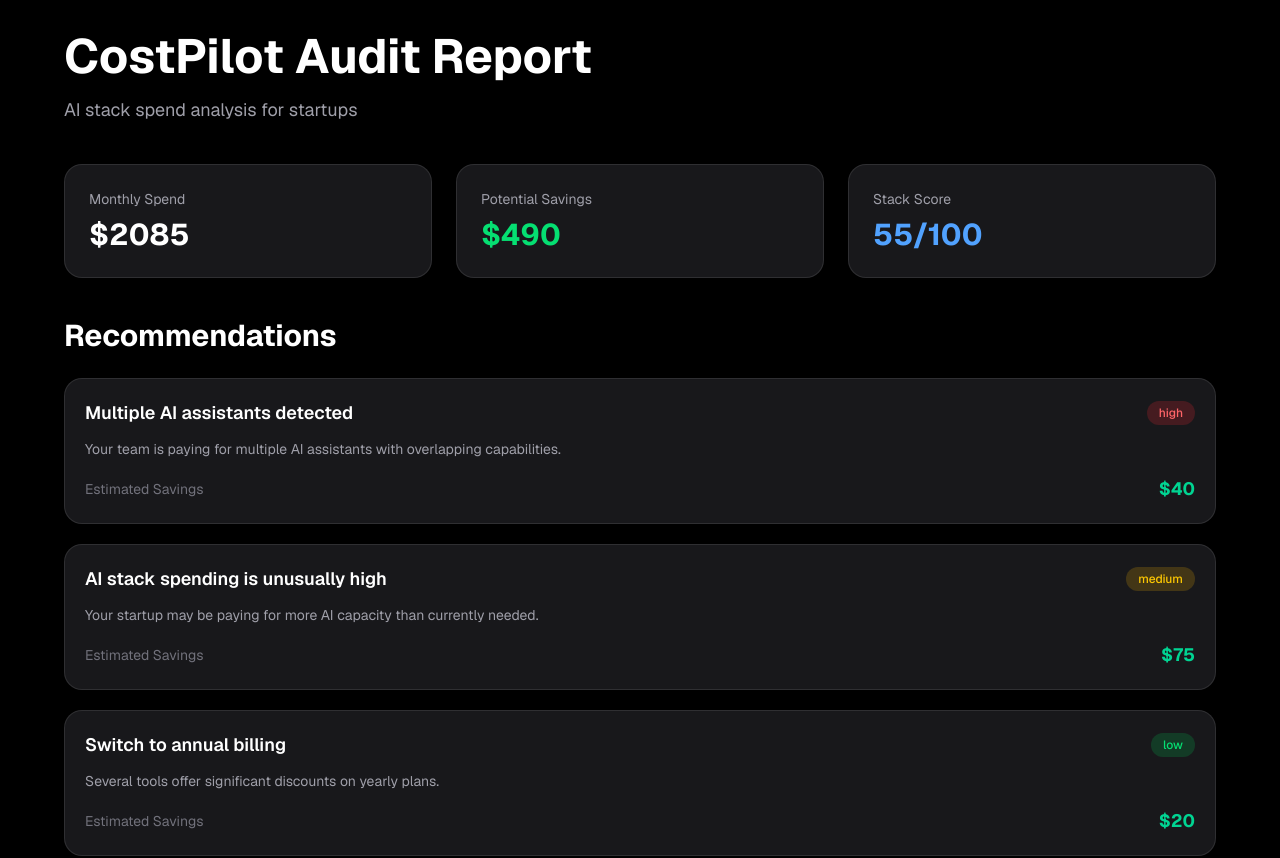
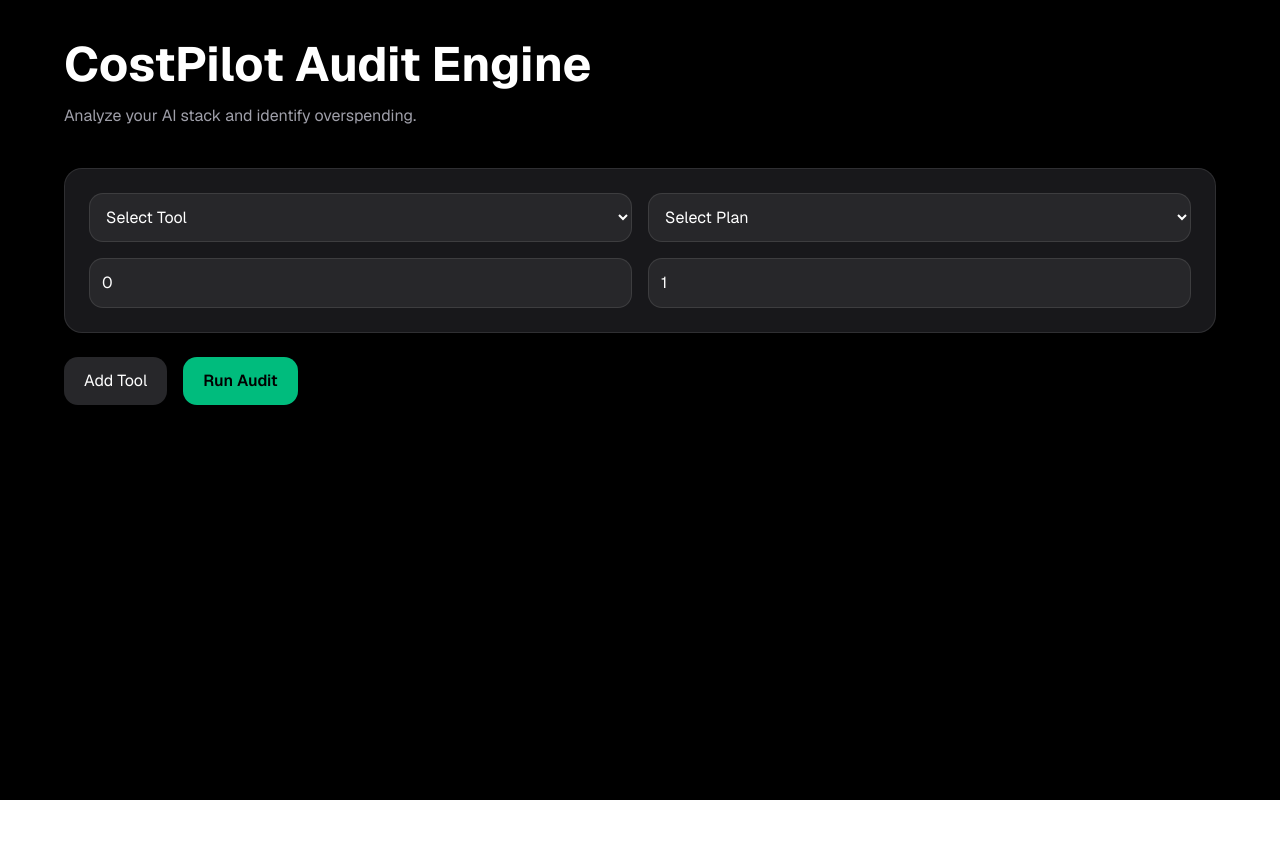
Before and after one commit to unisourav-18/cost-pilot, a Next.js app: page /audit in a window 1280 px wide. Shown: the top 858 px of the page. After the commit the page ends 800 px from the top, so only its background shows below. Built offline with nearby package versions, Linux system fonts and the light colour scheme.

Commit message:
ui components modularized & audit form updated

```diff
--- a/app/audit/page.tsx
+++ b/app/audit/page.tsx
@@ -1,61 +1,79 @@
-import { startupAuditStack } from "@/data/mockAudit";
+"use client";
+
+import { useState } from "react";
+
+import AuditForm from "@/components/forms/AuditForm";
+import SummaryCard from "@/components/results/SummaryCard";
+import RecommendationCard from "@/components/results/RecommendationCard";
 
 import { runAudit } from "@/lib/audit/runAudit";
 
-import SummaryCard from "@/components/results/SummaryCard";
-import RecommendationCard from "@/components/results/RecommendationCard";
+import { AuditResult, AuditToolEntry } from "@/types/audit";
 
 export default function AuditPage() {
-  const audit = runAudit(startupAuditStack);
+  const [auditResult, setAuditResult] =
+    useState<AuditResult | null>(null);
+
+  const handleAudit = (entries: AuditToolEntry[]) => {
+    const result = runAudit(entries);
+
+    setAuditResult(result);
+  };
 
   return (
-    <main className="min-h-screen bg-black text-white p-8">
-      <div className="max-w-6xl mx-auto">
+    <main className="min-h-screen bg-black px-6 py-10 text-white">
+      <div className="mx-auto max-w-6xl">
         <div className="mb-10">
-          <h1 className="text-5xl font-bold mb-4">
-            CostPilot Audit Report
+          <h1 className="text-5xl font-bold">
+            CostPilot Audit Engine
           </h1>
 
-          <p className="text-zinc-400 text-lg">
-            AI stack spend analysis for startups
+          <p className="mt-4 text-zinc-400">
+            Analyze your AI stack and identify overspending.
           </p>
         </div>
 
-        {/* Summary */}
-        <div className="grid grid-cols-1 md:grid-cols-3 gap-6 mb-10">
+        <AuditForm onSubmit={handleAudit} />
+
+        {auditResult && (
+          <>
+            <div className="mt-12 grid gap-6 md:grid-cols-3">
               <SummaryCard
-            title="Monthly Spend"
-            value={`$${audit.totalMonthlySpend}`}
+                title="Total Monthly Spend"
+                value={`$${auditResult.totalMonthlySpend}`}
               />
 
               <SummaryCard
-            title="Potential Savings"
-            value={`$${audit.estimatedSavings}`}
-            color="text-green-400"
+                title="Estimated Savings"
+                value={`$${auditResult.estimatedSavings}`}
+                color="text-emerald-400"
               />
 
               <SummaryCard
                 title="Stack Score"
-            value={`${audit.stackScore}/100`}
-            color="text-blue-400"
+                value={`${auditResult.stackScore}/100`}
+                color="text-yellow-400"
               />
             </div>
 
-        {/* Recommendations */}
-        <div>
-          <h2 className="text-3xl font-bold mb-6">
+            <div className="mt-12">
+              <h2 className="mb-6 text-3xl font-bold">
                 Recommendations
               </h2>
 
-          <div className="space-y-5">
-            {audit.recommendations.map((recommendation) => (
+              <div className="grid gap-6">
+                {auditResult.recommendations.map(
+                  (recommendation) => (
                     <RecommendationCard
                       key={recommendation.id}
                       recommendation={recommendation}
                     />
-            ))}
+                  )
+                )}
               </div>
             </div>
+          </>
+        )}
       </div>
     </main>
   );
--- /dev/null
+++ b/components/forms/AuditForm.tsx
@@ -0,0 +1,183 @@
+"use client";
+
+import { useState } from "react";
+import { AuditToolEntry } from "@/types/audit";
+import { toolOptions, planOptions } from "@/lib/audit/options";
+
+interface AuditFormProps {
+  onSubmit: (entries: AuditToolEntry[]) => void;
+}
+
+export default function AuditForm({
+  onSubmit,
+}: AuditFormProps) {
+  const [entries, setEntries] = useState<AuditToolEntry[]>([
+    {
+      toolId: "",
+      planName: "",
+      monthlySpend: 0,
+      seats: 1,
+    },
+  ]);
+
+  const updateEntry = (
+    index: number,
+    field: keyof AuditToolEntry,
+    value: string | number
+  ) => {
+    const updated = [...entries];
+
+    updated[index] = {
+      ...updated[index],
+      [field]: value,
+    };
+
+    // reset plan when tool changes
+    if (field === "toolId") {
+      updated[index].planName = "";
+    }
+
+    setEntries(updated);
+  };
+
+  const addEntry = () => {
+    setEntries([
+      ...entries,
+      {
+        toolId: "",
+        planName: "",
+        monthlySpend: 0,
+        seats: 1,
+      },
+    ]);
+  };
+
+  const removeEntry = (index: number) => {
+    const updated = entries.filter((_, i) => i !== index);
+    setEntries(updated);
+  };
+
+  const handleSubmit = () => {
+    const filtered = entries.filter(
+      (entry) =>
+        entry.toolId &&
+        entry.planName &&
+        entry.monthlySpend > 0
+    );
+
+    onSubmit(filtered);
+  };
+
+  return (
+    <div className="space-y-6">
+      {entries.map((entry, index) => {
+        const availablePlans =
+          planOptions[entry.toolId] || [];
+
+        return (
+          <div
+            key={index}
+            className="rounded-2xl border border-white/10 bg-zinc-900 p-6"
+          >
+            <div className="grid gap-4 md:grid-cols-2">
+              {/* Tool Select */}
+              <select
+                value={entry.toolId}
+                onChange={(e) =>
+                  updateEntry(index, "toolId", e.target.value)
+                }
+                className="rounded-xl border border-white/10 bg-zinc-800 p-3 text-white outline-none"
+              >
+                <option value="">Select Tool</option>
+
+                {toolOptions.map((tool: { id: string; name: string }) => (
+                  <option
+                    key={tool.id}
+                    value={tool.id}
+                  >
+                    {tool.name}
+                  </option>
+                ))}
+              </select>
+
+              {/* Plan Select */}
+              <select
+                value={entry.planName}
+                onChange={(e) =>
+                  updateEntry(index, "planName", e.target.value)
+                }
+                className="rounded-xl border border-white/10 bg-zinc-800 p-3 text-white outline-none"
+              >
+                <option value="">Select Plan</option>
+
+                {availablePlans.map((plan: string) => (
+                  <option
+                    key={plan}
+                    value={plan}
+                  >
+                    {plan}
+                  </option>
+                ))}
+              </select>
+
+              {/* Monthly Spend */}
+              <input
+                type="number"
+                placeholder="Monthly Spend ($)"
+                value={entry.monthlySpend}
+                onChange={(e) =>
+                  updateEntry(
+                    index,
+                    "monthlySpend",
+                    Number(e.target.value)
+                  )
+                }
+                className="rounded-xl border border-white/10 bg-zinc-800 p-3 text-white outline-none"
+              />
+
+              {/* Seats */}
+              <input
+                type="number"
+                placeholder="Seats"
+                value={entry.seats}
+                onChange={(e) =>
+                  updateEntry(
+                    index,
+                    "seats",
+                    Number(e.target.value)
+                  )
+                }
+                className="rounded-xl border border-white/10 bg-zinc-800 p-3 text-white outline-none"
+              />
+            </div>
+
+            {entries.length > 1 && (
+              <button
+                onClick={() => removeEntry(index)}
+                className="mt-4 text-sm text-red-400 transition hover:text-red-300"
+              >
+                Remove Tool
+              </button>
+            )}
+          </div>
+        );
+      })}
+
+      <div className="flex gap-4">
+        <button
+          onClick={addEntry}
+          className="rounded-xl bg-zinc-800 px-5 py-3 text-white transition hover:bg-zinc-700"
+        >
+          Add Tool
+        </button>
+
+        <button
+          onClick={handleSubmit}
+          className="rounded-xl bg-emerald-500 px-5 py-3 font-semibold text-black transition hover:bg-emerald-400"
+        >
+          Run Audit
+        </button>
+      </div>
+    </div>
+  );
+}
--- /dev/null
+++ b/lib/audit/options.ts
@@ -0,0 +1,26 @@
+export interface ToolOption {
+  id: string;
+  name: string;
+}
+
+export const toolOptions: ToolOption[] = [
+  { id: "chatgpt", name: "ChatGPT" },
+  { id: "claude", name: "Claude" },
+  { id: "gemini", name: "Gemini" },
+  { id: "cursor", name: "Cursor" },
+  { id: "v0", name: "v0" },
+  { id: "lovable", name: "Lovable" },
+  { id: "replit", name: "Replit" },
+  { id: "bolt", name: "Bolt" },
+];
+
+export const planOptions: Record<string, string[]> = {
+  chatgpt: ["Free", "Plus", "Pro", "Team"],
+  claude: ["Free", "Pro", "Max", "Team"],
+  gemini: ["Free", "AI Plus"],
+  cursor: ["Hobby", "Pro", "Pro+", "Ultra", "Teams"],
+  v0: ["Free", "Team", "Business"],
+  lovable: ["Free", "Pro", "Business"],
+  replit: ["Starter", "Core", "Pro"],
+  bolt: ["Free", "Pro", "Teams"],
+};
```
Lines whose indentation alone changed are shown as unchanged.
